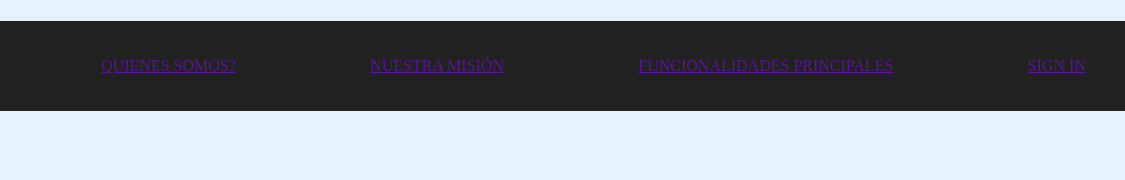
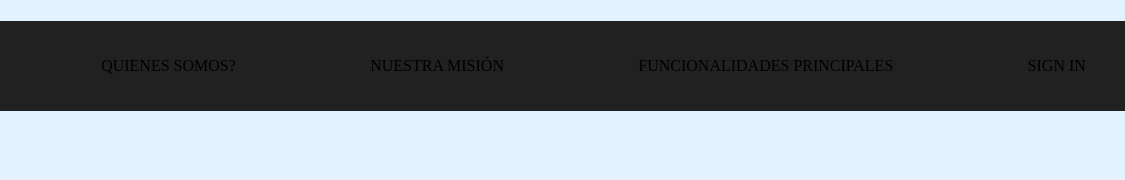
Before and after one commit to mata152dor55/AquaGestion, a website: page index.html in a window 1280 px wide. Shown: the full height of the page, 155-1280 px from the left. Drawn offline with Linux system fonts and the light colour scheme.

Commit message:
Página principal, background y primeros avences del topheader

```diff
--- a/styles.css
+++ b/styles.css
@@ -32,3 +32,15 @@ body {
   width: 100%;
   max-width: 1650px;
 }
+
+.opciones li a {
+  display: block;
+  padding: 15px 15px;
+  color: #000000;
+  text-decoration: none;
+}
+
+.menu li a:hover {
+  color: gray;
+  text-decoration: underline;
+}
```
